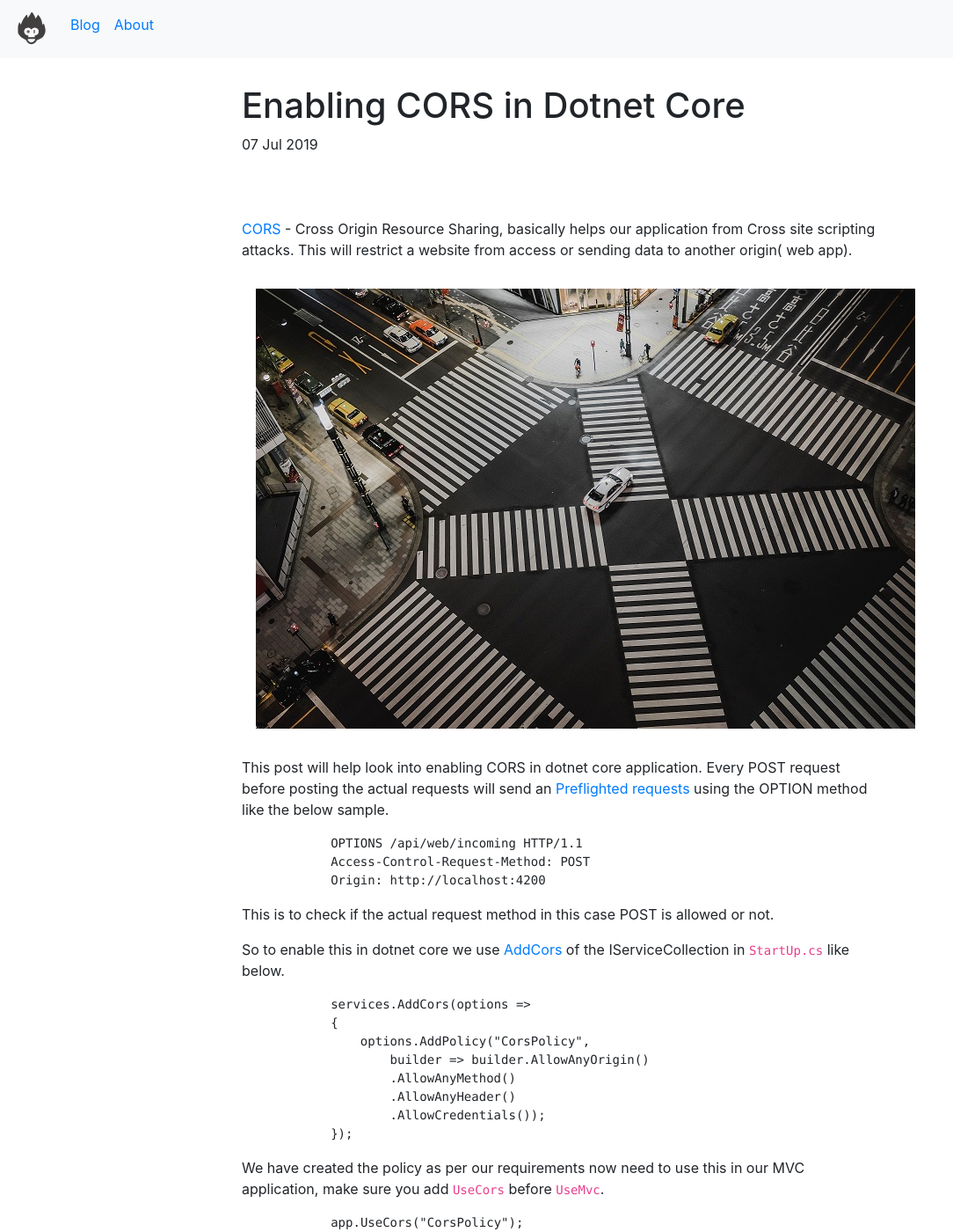
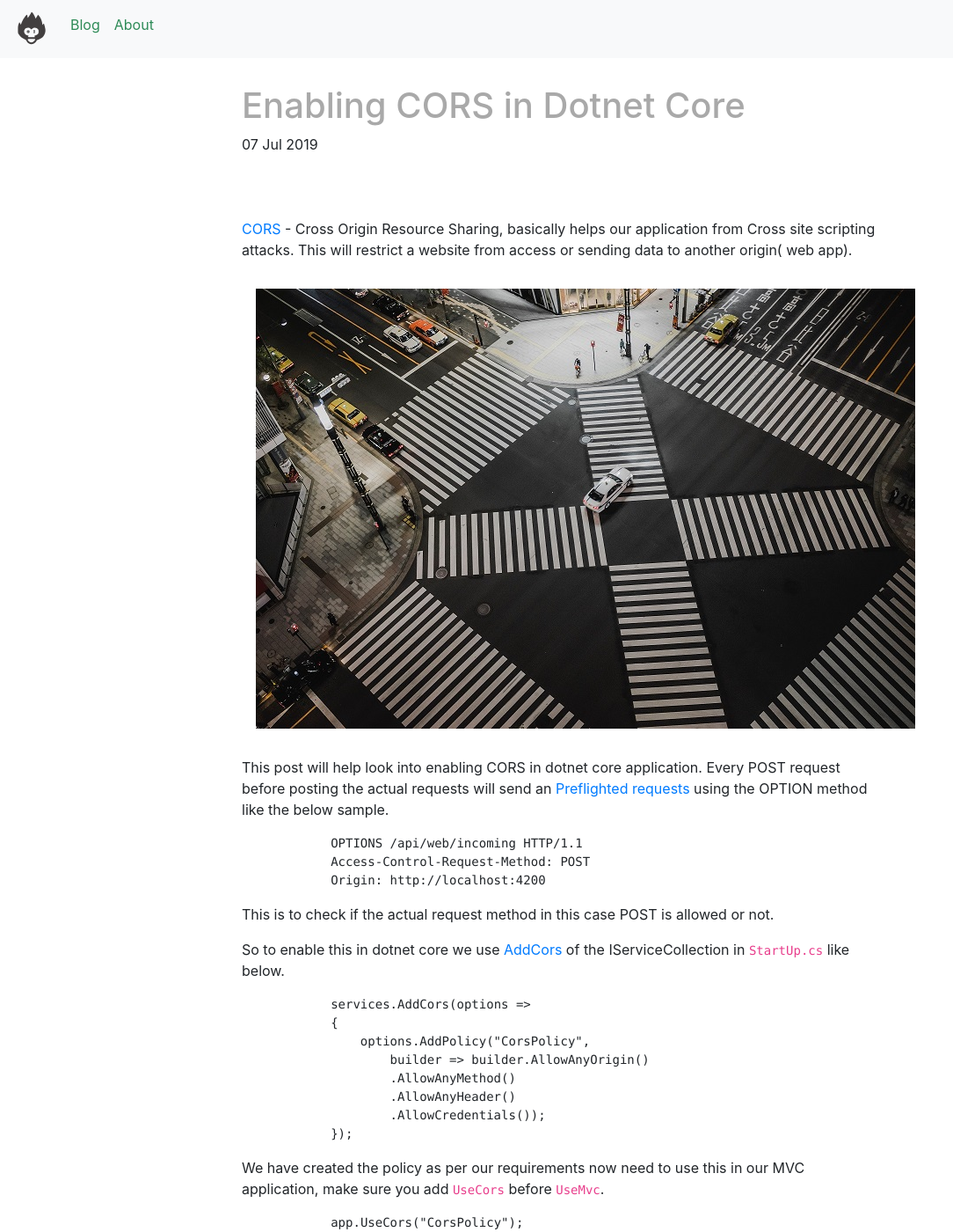
Before and after one commit to unrealnerd/unrealnerd.github.io, a Jekyll site: the page built from _posts/2019-07-07-cors-dotnetcore-webapi.md, in a window 1280 px wide and 1400 px high. Shown: the whole window at 88% size, without its empty margins (0-1084 px from the left). Built offline with Jekyll 4.4.1, drawn with Linux system fonts in a browser that asks for light colours; nearby versions of some CDN libraries.

Commit message:
*Ui minor color updates

````diff
--- a/_posts/2019-07-07-cors-dotnetcore-webapi.md
+++ b/_posts/2019-07-07-cors-dotnetcore-webapi.md
@@ -13,7 +13,7 @@ tags: CORS, dotnetcore, webapi
 
 This post will help look into enabling CORS in dotnet core application. Every POST request before posting the actual requests will send an [Preflighted requests](https://developer.mozilla.org/en-US/docs/Web/HTTP/CORS#Preflighted_requests) using the OPTION method like the below sample.
 
-```http
+```
             OPTIONS {{apiendpoint}}/api/web/incoming HTTP/1.1
             Access-Control-Request-Method: POST
             Origin: http://localhost:4200
--- a/css/main.css
+++ b/css/main.css
@@ -5,6 +5,10 @@
 .navigationbar {
     padding-top: 2rem;
     padding-left: 2rem;
+}
+
+.nav-link{
+    color: seagreen;
 }
 
 .container article.post .coverimage {
@@ -41,3 +45,6 @@
 .postlistatthebottomofhomepage h5 {
     color: seagreen;
 }
+.post h1{
+    color: darkgray;
+}
````
